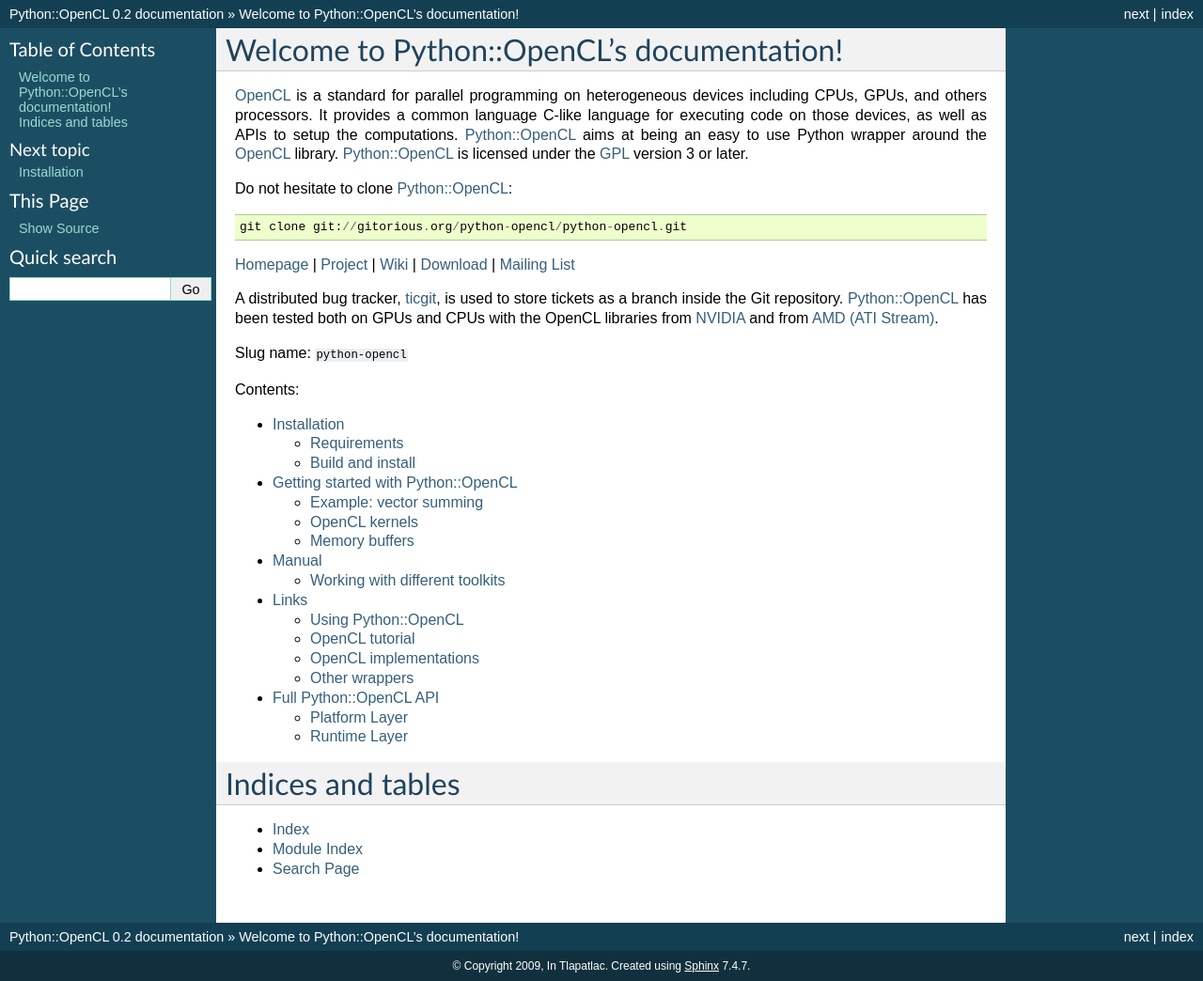
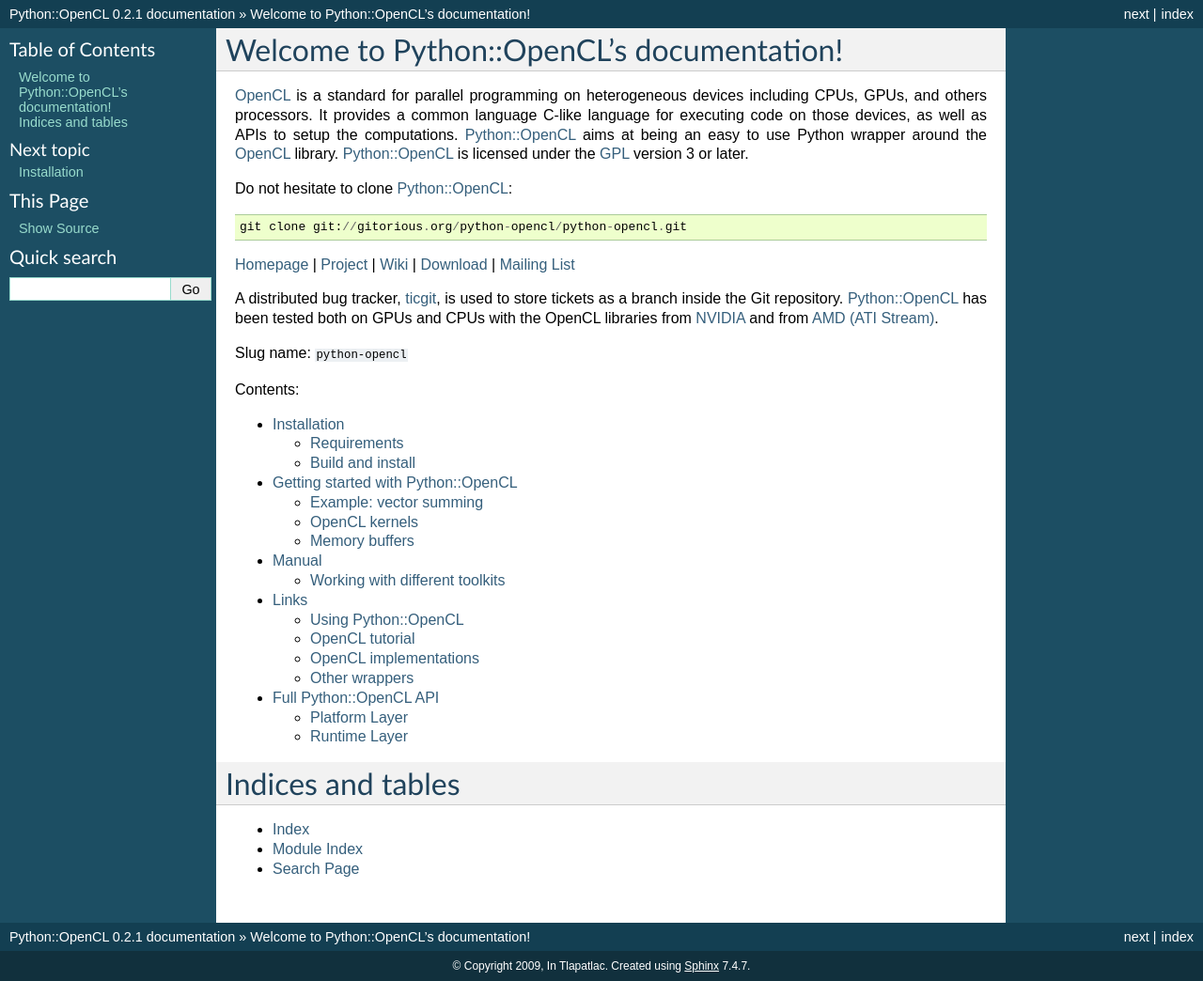
Before and after one commit to xicohtencatl/python-opencl, a Sphinx documentation site: the page built from doc/source/index.rst, in a window 1280 px wide. Shown: the whole page at 94% size. Built offline with Sphinx 7.4.7, drawn with Linux system fonts in a browser that asks for light colours; formulas are drawn with MathJax 3.

Commit message:
Adding few dist files for the next 0.2.1 release.

```diff
--- a/doc/source/conf.py
+++ b/doc/source/conf.py
@@ -47,7 +47,7 @@
 # The short X.Y version.
 version = '0.2'
 # The full version, including alpha/beta/rc tags.
-release = '0.2'
+release = '0.2.1'
 
 # The language for content autogenerated by Sphinx. Refer to documentation
 # for a list of supported languages.
@@ -173,7 +173,7 @@
 # (source start file, target name, title, author, documentclass [howto/manual]).
 latex_documents = [
     ('index', 'python-opencl.tex', u'Python::OpenCL Documentation',
-   u'In Tlapatlac', 'manual'),
+     u'In Tlapatlac', 'manual'),
 ]
 
 # The name of an image file (relative to this directory) to place at the top of
--- a/setup.py
+++ b/setup.py
@@ -20,7 +20,7 @@
                          )
 
 setup(name='python-opencl',
-      version='0.2',
+      version='0.2.1',
       author='In Tlapatlac',
       author_email='tlapatlac@next-touch.com',
       description='OpenCL wrapper module',
```
Also changed, not shown: 2 other files.
